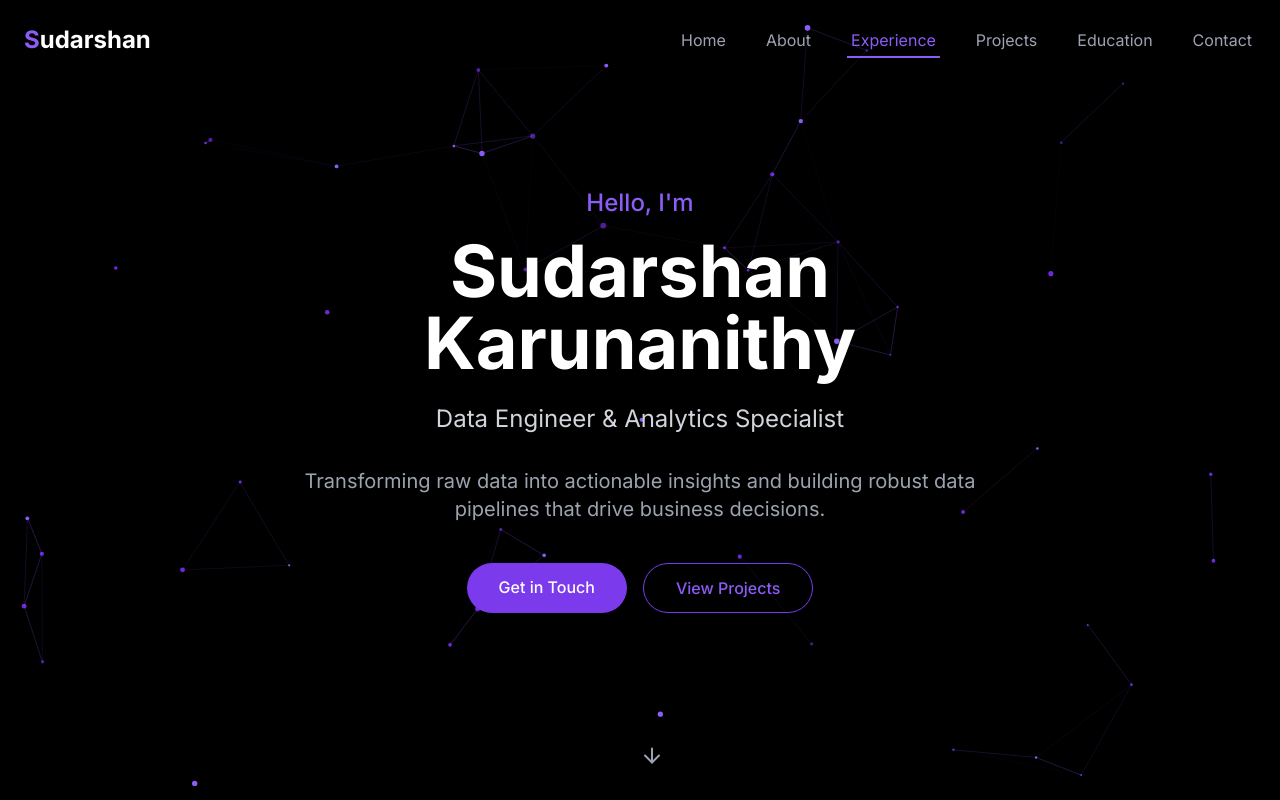
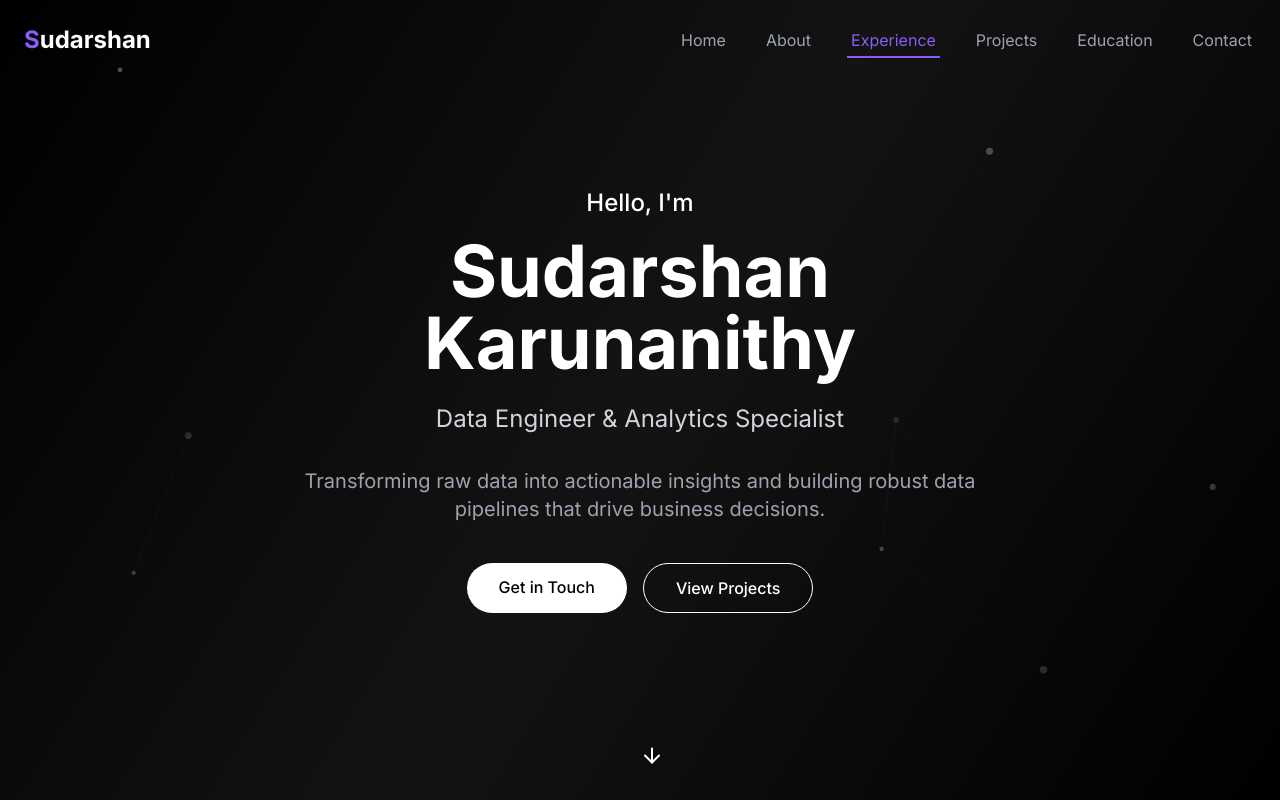
Before and after one commit to Sudarshankarunanithy/mypersonalwebsite, a React (Vite) app: page / in a window 1280 px wide. Shown: the top 800 px of the page. Built offline with nearby package versions, Linux system fonts and the light colour scheme.

Commit message:
2025-4-23

```diff
--- a/src/components/About.tsx
+++ b/src/components/About.tsx
@@ -81,7 +81,7 @@ const About = () => {
               <div className="absolute -inset-4 rounded-xl bg-gradient-to-r from-purple-600 to-indigo-600 opacity-30 blur-lg"></div>
               <div className="relative aspect-square overflow-hidden rounded-xl">
                 <img
-                  src="/placeholder.svg?height=500&width=500"
+                  src="/image/photo_01.jpg"
                   alt="Sudarshan Karunanithy"
                   className="w-full h-full object-cover"
                 />
@@ -108,7 +108,7 @@ const About = () => {
               </p>
               <p className="text-gray-300 mb-6">
                 I am always open to collaborating on innovative projects, solving complex data challenges, and exploring new opportunities in data engineering and analytics.
-                Let’s connect and build data-driven solutions together!
+                Let's connect and build data-driven solutions together!
               </p>
 
               <div className="flex flex-wrap gap-3 mb-8">
--- a/src/components/Hero.tsx
+++ b/src/components/Hero.tsx
@@ -1,11 +1,16 @@
 "use client"
 
 import { useEffect, useRef } from "react"
-import { motion } from "framer-motion"
+import { motion, useAnimation } from "framer-motion"
 import { FiArrowDown } from "react-icons/fi"
 
 const Hero = () => {
   const canvasRef = useRef<HTMLCanvasElement>(null)
+  const controls = useAnimation()
+
+  useEffect(() => {
+    controls.start("visible")
+  }, [controls])
 
   useEffect(() => {
     const canvas = canvasRef.current
@@ -14,85 +19,95 @@ const Hero = () => {
     const ctx = canvas.getContext("2d")
     if (!ctx) return
 
-    canvas.width = window.innerWidth
-    canvas.height = window.innerHeight
+    let width = window.innerWidth
+    let height = window.innerHeight
+    canvas.width = width
+    canvas.height = height
 
-    const particles: {
+    interface Point {
       x: number
       y: number
-      radius: number
-      color: string
-      velocity: { x: number; y: number }
-    }[] = []
+      size: number
+      opacity: number
+      vx: number
+      vy: number
+    }
 
-    const colors = ["#8b5cf6", "#6d28d9", "#4c1d95"]
+    const points: Point[] = []
+    const numPoints = 8
+    const baseSize = 2
 
-    // Create particles
-    for (let i = 0; i < 50; i++) {
-      const radius = Math.random() * 2 + 1
-      particles.push({
-        x: Math.random() * canvas.width,
-        y: Math.random() * canvas.height,
-        radius,
-        color: colors[Math.floor(Math.random() * colors.length)],
-        velocity: {
-          x: (Math.random() - 0.5) * 0.5,
-          y: (Math.random() - 0.5) * 0.5,
-        },
+    // Create initial points
+    for (let i = 0; i < numPoints; i++) {
+      points.push({
+        x: Math.random() * width,
+        y: Math.random() * height,
+        size: baseSize + Math.random() * 2,
+        opacity: 0.1 + Math.random() * 0.2,
+        vx: (Math.random() - 0.5) * 0.3,
+        vy: (Math.random() - 0.5) * 0.3,
       })
     }
 
     const animate = () => {
       requestAnimationFrame(animate)
-      ctx.clearRect(0, 0, canvas.width, canvas.height)
+      ctx.clearRect(0, 0, width, height)
 
-      particles.forEach((particle) => {
-        // Draw particle
-        ctx.beginPath()
-        ctx.arc(particle.x, particle.y, particle.radius, 0, Math.PI * 2)
-        ctx.fillStyle = particle.color
-        ctx.fill()
+      // Create subtle gradient background
+      const gradient = ctx.createLinearGradient(0, 0, width, height)
+      gradient.addColorStop(0, "rgba(0, 0, 0, 0.95)")
+      gradient.addColorStop(0.5, "rgba(20, 20, 20, 0.95)")
+      gradient.addColorStop(1, "rgba(0, 0, 0, 0.95)")
 
-        // Update position
-        particle.x += particle.velocity.x
-        particle.y += particle.velocity.y
+      ctx.fillStyle = gradient
+      ctx.fillRect(0, 0, width, height)
+
+      // Update points
+      points.forEach((point) => {
+        point.x += point.vx
+        point.y += point.vy
 
         // Bounce off edges
-        if (particle.x + particle.radius > canvas.width || particle.x - particle.radius < 0) {
-          particle.velocity.x = -particle.velocity.x
-        }
-
-        if (particle.y + particle.radius > canvas.height || particle.y - particle.radius < 0) {
-          particle.velocity.y = -particle.velocity.y
-        }
+        if (point.x < 0 || point.x > width) point.vx *= -1
+        if (point.y < 0 || point.y > height) point.vy *= -1
       })
 
-      // Draw connections
-      particles.forEach((particle, i) => {
-        particles.forEach((otherParticle, j) => {
+      // Draw connecting lines
+      points.forEach((point, i) => {
+        points.forEach((otherPoint, j) => {
           if (i === j) return
 
-          const dx = particle.x - otherParticle.x
-          const dy = particle.y - otherParticle.y
+          const dx = point.x - otherPoint.x
+          const dy = point.y - otherPoint.y
           const distance = Math.sqrt(dx * dx + dy * dy)
 
-          if (distance < 150) {
+          if (distance < 400) {
             ctx.beginPath()
-            ctx.strokeStyle = `rgba(139, 92, 246, ${1 - distance / 150})`
-            ctx.lineWidth = 0.2
-            ctx.moveTo(particle.x, particle.y)
-            ctx.lineTo(otherParticle.x, otherParticle.y)
+            ctx.strokeStyle = `rgba(255, 255, 255, ${0.05 - distance / 8000})`
+            ctx.lineWidth = 0.5
+            ctx.moveTo(point.x, point.y)
+            ctx.lineTo(otherPoint.x, otherPoint.y)
             ctx.stroke()
           }
         })
+      })
+
+      // Draw points
+      points.forEach((point) => {
+        ctx.beginPath()
+        ctx.arc(point.x, point.y, point.size, 0, Math.PI * 2)
+        ctx.fillStyle = `rgba(255, 255, 255, ${point.opacity})`
+        ctx.fill()
       })
     }
 
     animate()
 
     const handleResize = () => {
-      canvas.width = window.innerWidth
-      canvas.height = window.innerHeight
+      width = window.innerWidth
+      height = window.innerHeight
+      canvas.width = width
+      canvas.height = height
     }
 
     window.addEventListener("resize", handleResize)
@@ -102,48 +117,99 @@ const Hero = () => {
     }
   }, [])
 
+  const textVariants = {
+    hidden: { opacity: 0 },
+    visible: {
+      opacity: 1,
+      transition: {
+        duration: 0.5,
+        staggerChildren: 0.1,
+      },
+    },
+  }
+
+  const typingVariants = {
+    hidden: { width: 0 },
+    visible: {
+      width: "100%",
+      transition: {
+        duration: 1,
+        ease: "easeInOut",
+      },
+    },
+  }
+
   return (
     <section id="hero" className="relative h-screen flex items-center justify-center overflow-hidden">
       <canvas ref={canvasRef} className="absolute inset-0 w-full h-full" style={{ zIndex: 0 }} />
       <div className="container mx-auto px-6 z-10">
         <div className="max-w-3xl mx-auto text-center">
-          <motion.div initial={{ opacity: 0, y: 20 }} animate={{ opacity: 1, y: 0 }} transition={{ duration: 0.5 }}>
-            <h2 className="text-purple-500 text-xl md:text-2xl font-medium mb-4">Hello, I'm</h2>
+          <motion.div
+            variants={textVariants}
+            initial="hidden"
+            animate="visible"
+            className="overflow-hidden"
+          >
+            <motion.h2
+              className="text-white text-xl md:text-2xl font-medium mb-4"
+              variants={typingVariants}
+            >
+              Hello, I'm
+            </motion.h2>
           </motion.div>
+
+          <motion.div
+            variants={textVariants}
+            initial="hidden"
+            animate="visible"
+            className="overflow-hidden"
+          >
             <motion.h1
-            className="text-5xl md:text-7xl font-bold mb-6"
-            initial={{ opacity: 0, y: 20 }}
-            animate={{ opacity: 1, y: 0 }}
-            transition={{ duration: 0.5, delay: 0.2 }}
+              className="text-5xl md:text-7xl font-bold mb-6 text-white"
+              variants={typingVariants}
             >
               Sudarshan Karunanithy
             </motion.h1>
+          </motion.div>
+
           <motion.div
+            variants={textVariants}
+            initial="hidden"
+            animate="visible"
+            className="overflow-hidden"
+          >
+            <motion.h3
               className="text-xl md:text-2xl text-gray-300 mb-8"
-            initial={{ opacity: 0, y: 20 }}
-            animate={{ opacity: 1, y: 0 }}
-            transition={{ duration: 0.5, delay: 0.4 }}
+              variants={typingVariants}
             >
-            <h3>Data Engineer & Analytics Specialist</h3>
+              Data Engineer & Analytics Specialist
+            </motion.h3>
           </motion.div>
+
+          <motion.div
+            variants={textVariants}
+            initial="hidden"
+            animate="visible"
+            className="overflow-hidden"
+          >
             <motion.p
               className="text-gray-400 text-lg md:text-xl mb-10 max-w-2xl mx-auto"
-            initial={{ opacity: 0, y: 20 }}
-            animate={{ opacity: 1, y: 0 }}
-            transition={{ duration: 0.5, delay: 0.6 }}
+              variants={typingVariants}
             >
               Transforming raw data into actionable insights and building robust data pipelines that drive business
               decisions.
             </motion.p>
+          </motion.div>
+
           <motion.div
-            initial={{ opacity: 0, y: 20 }}
-            animate={{ opacity: 1, y: 0 }}
-            transition={{ duration: 0.5, delay: 0.8 }}
+            variants={textVariants}
+            initial="hidden"
+            animate="visible"
             className="flex flex-col sm:flex-row gap-4 justify-center"
           >
             <motion.a
               href="#contact"
-              className="bg-purple-600 hover:bg-purple-700 text-white px-8 py-3 rounded-full font-medium transition-colors duration-300"
+              className="bg-white text-black px-8 py-3 rounded-full font-medium transition-colors duration-300 hover:bg-gray-200"
               whileHover={{ scale: 1.05 }}
               whileTap={{ scale: 0.95 }}
             >
@@ -151,7 +217,7 @@ const Hero = () => {
             </motion.a>
             <motion.a
               href="#projects"
-              className="border border-purple-600 text-purple-500 hover:bg-purple-600/10 px-8 py-3 rounded-full font-medium transition-colors duration-300"
+              className="border border-white text-white hover:bg-white/10 px-8 py-3 rounded-full font-medium transition-colors duration-300"
               whileHover={{ scale: 1.05 }}
               whileTap={{ scale: 0.95 }}
             >
@@ -162,7 +228,7 @@ const Hero = () => {
       </div>
       <motion.a
         href="#about"
-        className="absolute bottom-10 left-1/2 transform -translate-x-1/2 text-gray-400 hover:text-white transition-colors duration-300"
+        className="absolute bottom-10 left-1/2 transform -translate-x-1/2 text-white hover:text-gray-300 transition-colors duration-300"
         animate={{
           y: [0, 10, 0],
         }}
```
Also changed, not shown: src/components/Contact.tsx (+9 -5 lines), 2 other files (tests, documents, lock files or other folders). Lines whose indentation alone changed are shown as unchanged.
